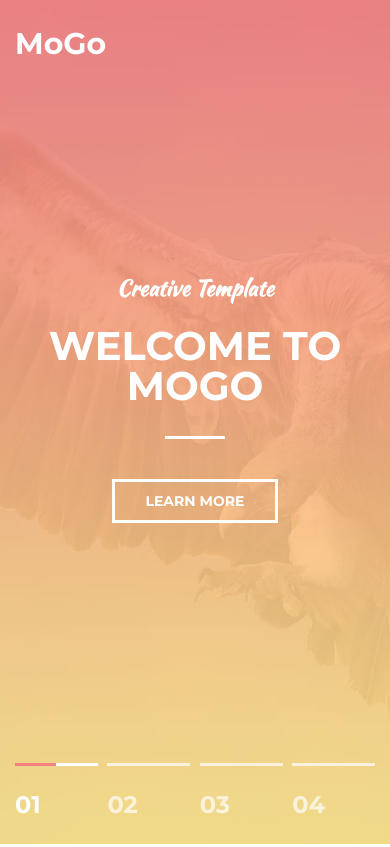
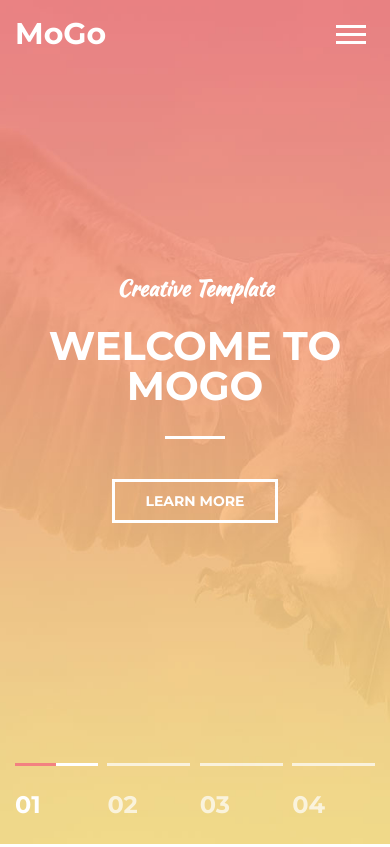
Before and after one commit to SunR1sen/MoGo, a plain HTML site: page index.html in a window 390 px wide. Shown: the top 847 px of the page. Drawn offline with nearby package versions, Linux system fonts and the light colour scheme.

Commit message:
Finishing adaptive, start make interactive
Added scroll count script, need make burger

```diff
--- a/index.html
+++ b/index.html
@@ -14,13 +14,13 @@
 </head>
 <body>
 
-   <header class="header">
+   <header id="header" class="header">
       <div class="container">
          <div class="header__inner">
             <div class="header__logo">MoGo</div>
 
             <nav class="nav">
-               <a class="nav__link" href="#">About</a>
+               <a class="nav__link" href="#" data-scroll="#about">About</a>
                <a class="nav__link" href="#">Service</a>
                <a class="nav__link" href="#">Work</a>
                <a class="nav__link" href="#">Blog</a>
@@ -32,13 +32,18 @@
                   <i class="fas fa-search"></i>
                </a>
             </nav>
-         </div>
-      </div>
+
+            <button class="nav-toggle" type="button">
+               <span class="nav-toggle__item">Menu</span>
+            </button>
+
+         </div> <!-- ./header__inner -->
+      </div> <!-- ./container -->
    </header>
 
    <div class="page">
 
-      <div class="intro">
+      <div id="intro" class="intro">
          <div class="container">
             <div class="intro__inner">
                <h2 class="intro__suptitle">Creative Template</h2>
@@ -47,7 +52,7 @@
                <a class="btn" href="#">Learn More</a>
             </div>
          </div>
-      </div>
+
 
          <div class="slider">
             <div class="container">
@@ -72,7 +77,9 @@
             </div>
          </div>
 
-      <section class="section">
+      </div>  <!-- ./intro -->
+
+      <section class="section" id="about">
          <div class="container">
 
             <div class="section__header">
@@ -929,5 +936,9 @@
 
    </div> <!-- ./page -->
 
+   <script src="https://ajax.googleapis.com/ajax/libs/jquery/3.5.1/jquery.min.js"></script>
+
+   <script src="js/app.js"></script>
+
 </body>
 </html>
--- /dev/null
+++ b/js/app.js
@@ -0,0 +1,31 @@
+$(function() {
+
+    var introH = $("#intro").innerHeight(),
+        header = $("#header"),
+        scrollOffset = $(window).scrollTop();
+
+
+        // Fixed header
+    checkScroll(scrollOffset);
+
+    $(window).on("scroll", function() {
+        scrollOffset = $(this).scrollTop();
+
+        checkScroll(scrollOffset);
+    });
+
+    function checkScroll(scrollOffset) {
+
+        if( scrollOffset >= introH ) {
+            header.addClass("fixed");
+        } else {
+            header.removeClass("fixed");
+        }
+
+    }
+
+
+    // Smooth scroll
+
+
+});
--- a/style.css
+++ b/style.css
@@ -52,6 +52,8 @@ hr {
    justify-content: center;
    width: 100%;
    height: 100vh;
+   position: relative;
+   min-height: 820px;
 
    background: url("images/background_eagle.jpg")
    center no-repeat;
@@ -102,6 +104,22 @@ hr {
    z-index: 1000;
 }
 
+.header.fixed {
+   padding: 10px 0;
+   background-color: #eb8b8d;
+   box-shadow: 0 3px 10px rgba(0, 0, 0, 0.2);
+
+   position: fixed;
+   top: 0;
+   left: 0;
+   right: 0;
+   transform: translate3d(0, 0, 0);
+}
+
+.header.active {
+   background-color: #eb8b8d;
+}
+
 .header__inner {
    display: flex;
    justify-content: space-between;
@@ -157,6 +175,81 @@ hr {
    opacity: 1;
 }
 
+
+/* Nav-toggle */
+.nav-toggle {
+   width: 30px;
+   padding: 10px 0;
+   display: none;
+
+   font-size: 0;
+   color: transparent;
+
+   border: 0;
+   background: none;
+   cursor: pointer;
+
+   position: absolute;
+   top: 24px;
+   right: 24px;
+   z-index: 1;
+}
+
+.nav-toggle__item {
+   display: block;
+   width: 100%;
+   height: 3px;
+
+   background-color: #fff;
+
+   position: absolute;
+   top: 0;
+   right: 0;
+   bottom: 0;
+   left: 0;
+   margin: auto;
+
+   transition: background 0.2s linear;
+}
+
+.nav-toggle.active .nav-toggle__item {
+   background: none;
+}
+
+.nav-toggle__item:before,
+.nav-toggle__item:after {
+   content: "";
+   width: 100%;
+   height: 3px;
+
+   position: absolute;
+   left: 0;
+   z-index: 1;
+
+   background-color: #fff;
+}
+
+.nav-toggle__item:before {
+   top: -8px;
+}
+
+.nav-toggle__item:after {
+   bottom: -8px;
+}
+
+.nav-toggle.active .nav-toggle__item:before {
+   transform-origin: left top;
+   transform: rotate(45deg) translate3d(0px, -2px, 0);
+
+   transition: transform 0.2s linear;
+}
+
+.nav-toggle.active .nav-toggle__item:after {
+   transform-origin: left bottom;
+   transform: rotate(-45deg) translate3d(0px, 3px, 0);
+
+   transition: transform 0.2s linear;
+}
 
 /* Button */
 .btn {
@@ -1339,10 +1432,38 @@ hr {
 
 @media (max-width: 770px) {
 
+   /* Intro */
+   .intro {
+      min-height: 550px;
+   }
+
+   /* Header */
+   .header {
+      padding: 10px 0;
+   }
+
    /* Navigation */
    .nav {
       display: none;
-   }
+      width: 100%;
+
+      position: absolute;
+      top: 100%;
+      left: 0;
+
+      background-color: #eb8b8d;
+   }
+
+   .nav__link {
+      display: block;
+      margin: 0;
+      padding: 8px 20px;
+   }
+
+   .nav-toggle {
+      display: block;
+   }
+
 
    /* Section */
    .section {
```
Lines whose indentation alone changed are shown as unchanged.
